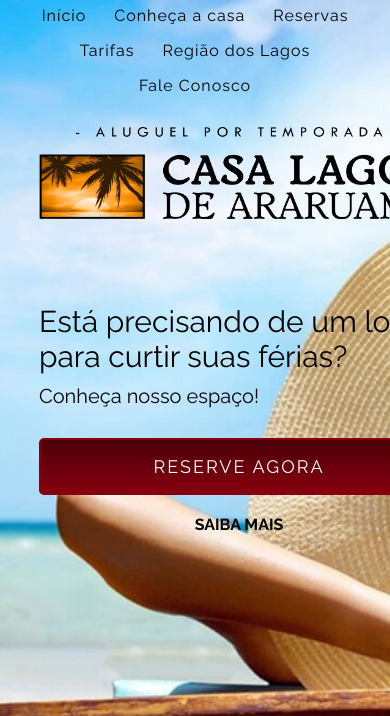
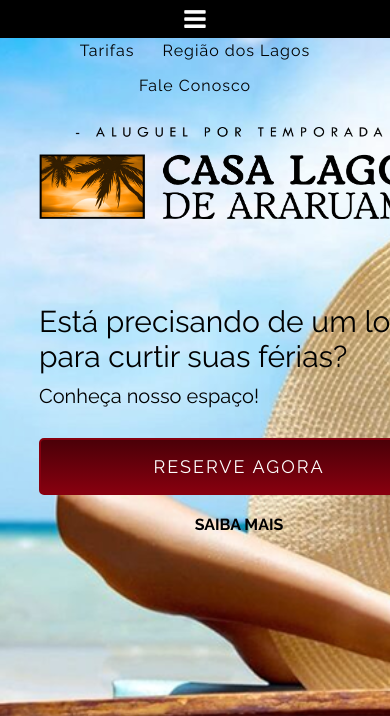
Before and after one commit to carladaianasl/casararuama, a PHP site: page / in a window 390 px wide; the page is wider, and only the part inside the window is pictured. Shown: the top 716 px of that part. Run offline with PHP 8.4, Linux system fonts and the light colour scheme.

Commit message:
menu deu certo

```diff
--- a/css/css.css
+++ b/css/css.css
@@ -594,7 +594,19 @@ input[type="date"]::-webkit-inner-spin-button {
 
 
 
-
+.toggle{
+	position: absolute;
+	width: 100%;
+	height: auto;
+	color: #fff;
+	box-sizing: border-box;
+	top: 0px;
+	right: 0px;
+	background-color: black;
+	font-size: 25px;
+	display: none;
+	padding: 1% 0 1% 0;
+}
 
 
 
@@ -626,6 +638,9 @@ animation: slide 15s infinite;
 		}
 	}
 
+	.toggle{
+		display: block;
+	}
 
 
 
--- a/index.html
+++ b/index.html
@@ -7,6 +7,7 @@
 	<meta name="viewport" content="width=device-width, initial-scale=1.0">
 	<link href="https://fonts.googleapis.com/css?family=Baloo+Da+2:400,500|Raleway:400,700,800&display=swap" rel="stylesheet">
 	<script src="js/jquery.js"></script>
+	<link href="https://stackpath.bootstrapcdn.com/font-awesome/4.7.0/css/font-awesome.min.css" rel="stylesheet">
 
 
 </head>
--- a/js/menu.js
+++ b/js/menu.js
@@ -1,6 +1,7 @@
 
 document.getElementById('menu').innerHTML =
-		"<nav id='menu' class='menu'>"+
+		"<div class='toggle'><i class='fa fa-bars' aria-hidden='true'></i></div>"+
+		"<nav class='menu'>"+
 		"	<ul>"+
 		"		<li><a href='index.html' id='m1'>Início</a></li>"+
 		"		<li><a href='casa.html' id='m2' >Conheça a casa</a></li>"+
@@ -10,6 +11,8 @@ document.getElementById('menu').innerHTML =
 		"		<li><a href='contato.html' id='m6' >Fale Conosco</a></li>"+
 		"	</ul>"+
 		"	</nav>"
+
+
 
 
 
```
Lines whose indentation alone changed are shown as unchanged.
